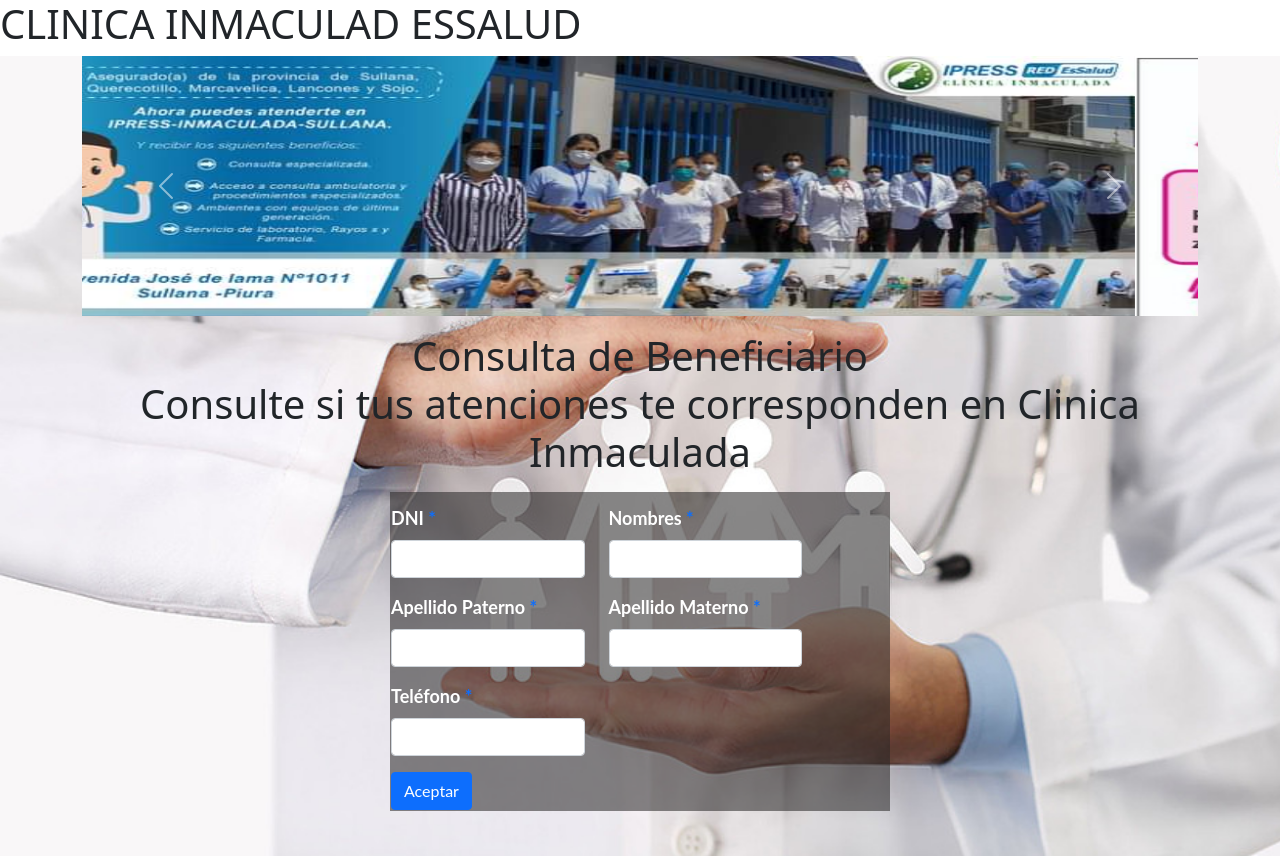
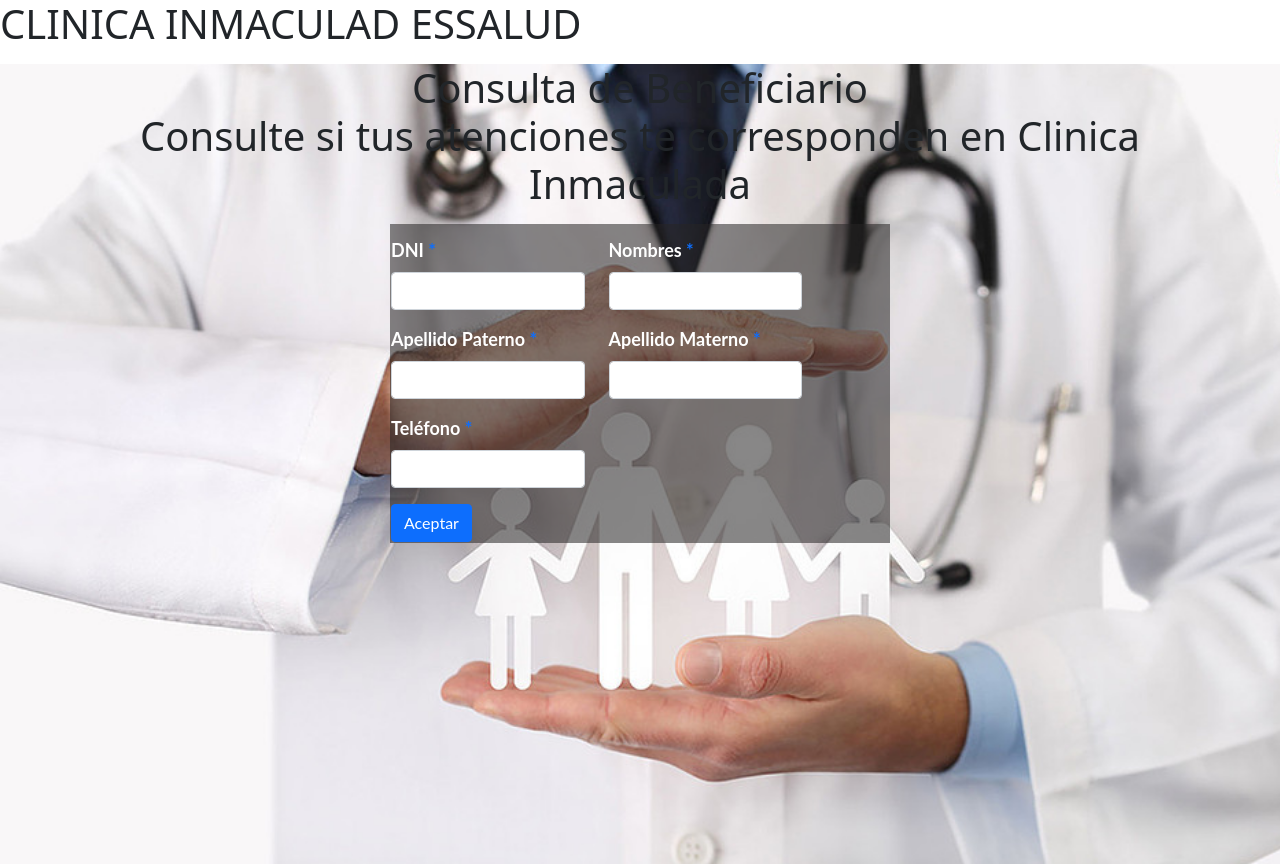
Before and after one commit to JavierRomualdo/clinica-inmaculada, a website: page public/index.html in a window 1280 px wide. Drawn offline with nearby package versions, Linux system fonts and the light colour scheme; some packages are replaced by stand-ins of ours; a script that the page names is missing.

Commit message:
sin-carrusel

```diff
--- a/public/index.html
+++ b/public/index.html
@@ -58,7 +58,7 @@
   <nav><h1>CLINICA INMACULAD ESSALUD</h1></nav>
     <div class="bg-clinica">
        <div class="container pb-5">
-            <div id="carouselExampleControls" class="carousel slide" data-bs-ride="carousel">
+            <!--div id="carouselExampleControls" class="carousel slide" data-bs-ride="carousel">
               <div class="carousel-inner">
                 <div class="carousel-item active">
                   <img src="assets/img/presentacion.jpeg" class="d-block w-100" width="340" height="260" >
@@ -78,7 +78,7 @@
                 <span class="carousel-control-next-icon" aria-hidden="true"></span>
                 <span class="visually-hidden">Next</span>
               </button>
-      </div>
+      </div-->
       <h1 class="text-center mt-3">
         Consulta de Beneficiario
         <p>Consulte si tus atenciones te corresponden en Clinica Inmaculada</p>
```
